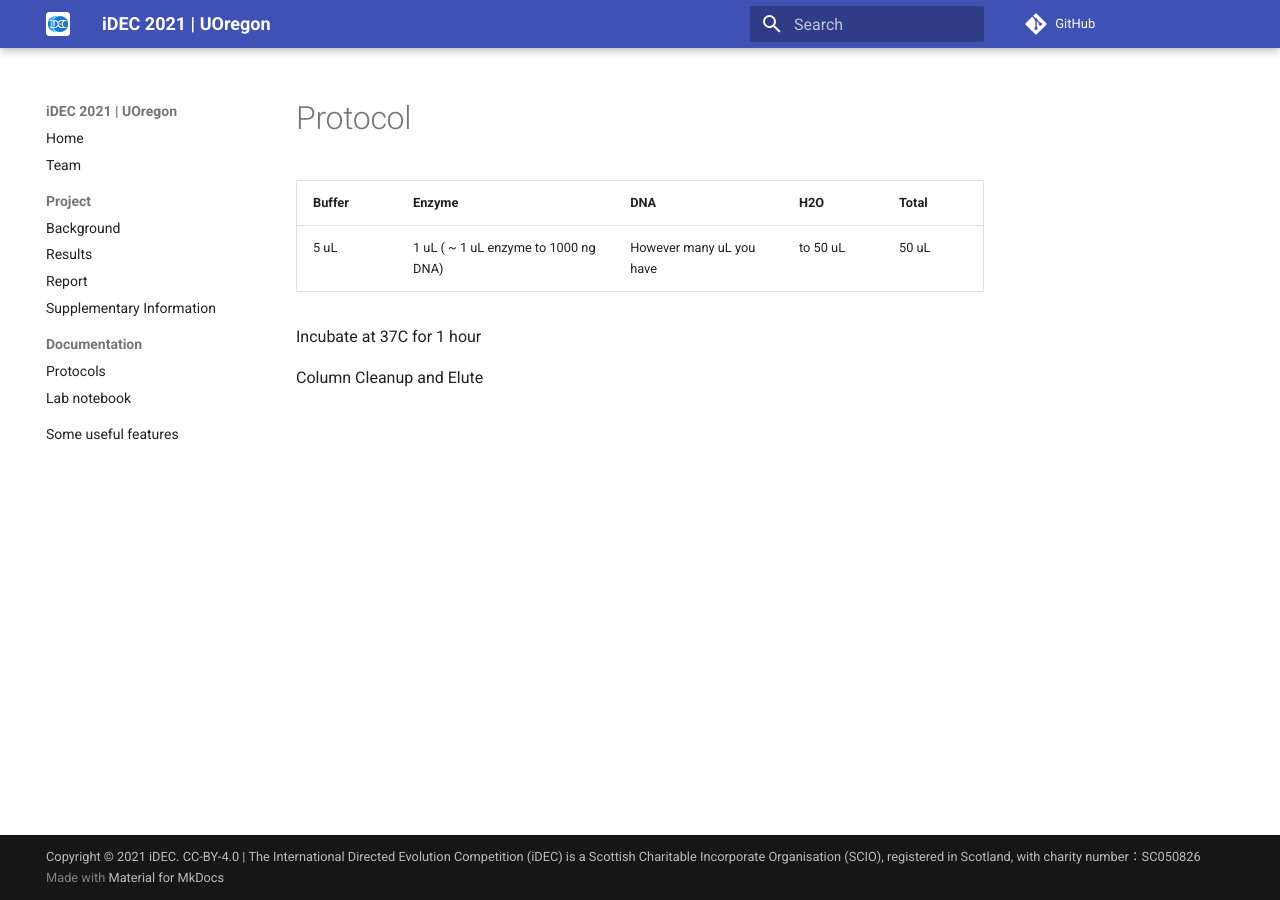
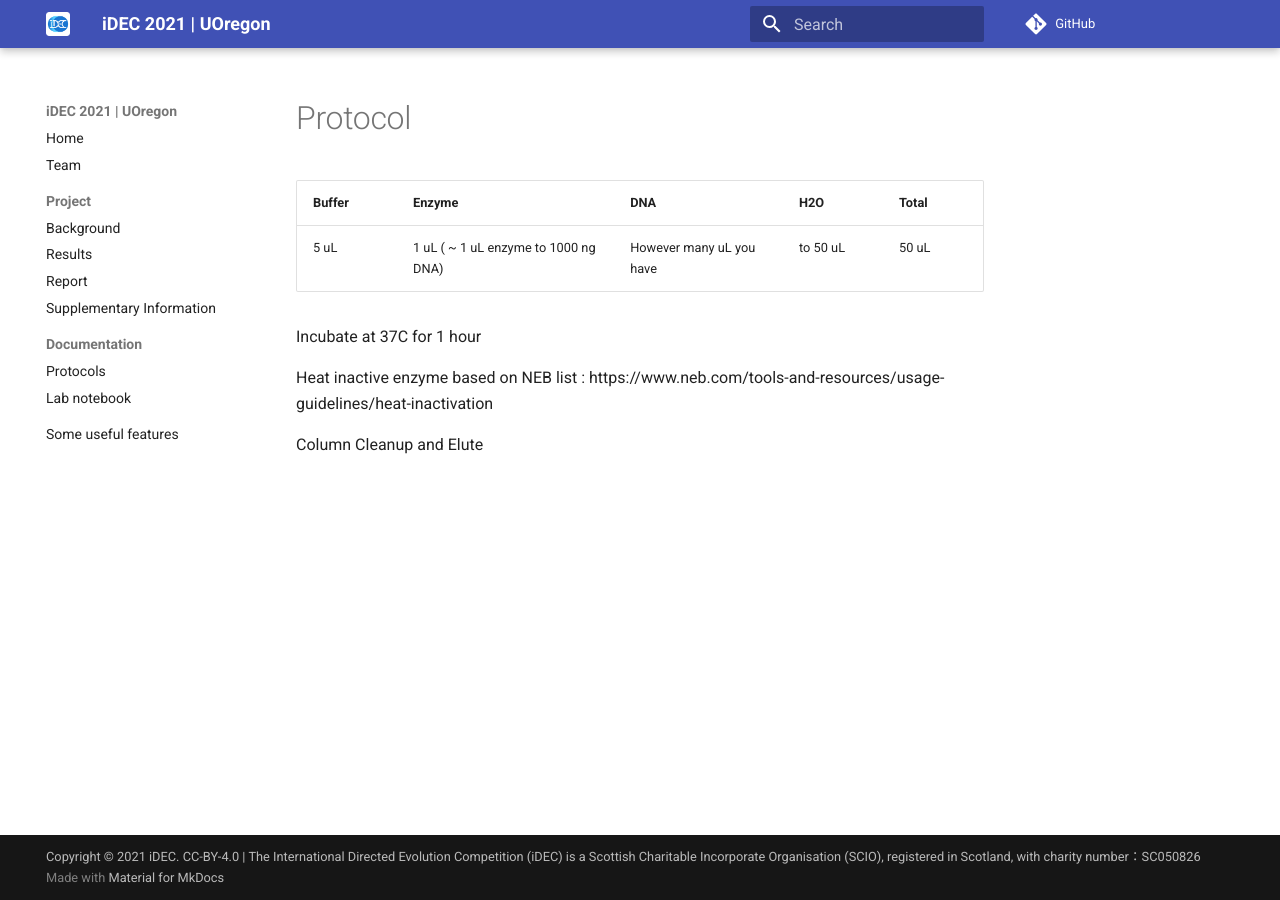
Before and after one commit to idec2021/UOregon, an MkDocs documentation site: the page built from docs/documentation/RestrictionDigest.md, in a window 1280 px wide. Built offline with MkDocs 1.6.1 and Material for MkDocs 9.7.7, drawn with Linux system fonts in a browser that asks for light colours; comment, search, counter and statistics services are not loaded.

Commit message:
Update RestrictionDigest.md

```diff
--- a/docs/documentation/RestrictionDigest.md
+++ b/docs/documentation/RestrictionDigest.md
@@ -6,4 +6,6 @@
 
 Incubate at 37C for 1 hour
 
+Heat inactive enzyme based on NEB list : https://www.neb.com/tools-and-resources/usage-guidelines/heat-inactivation
+
 Column Cleanup and Elute
```
